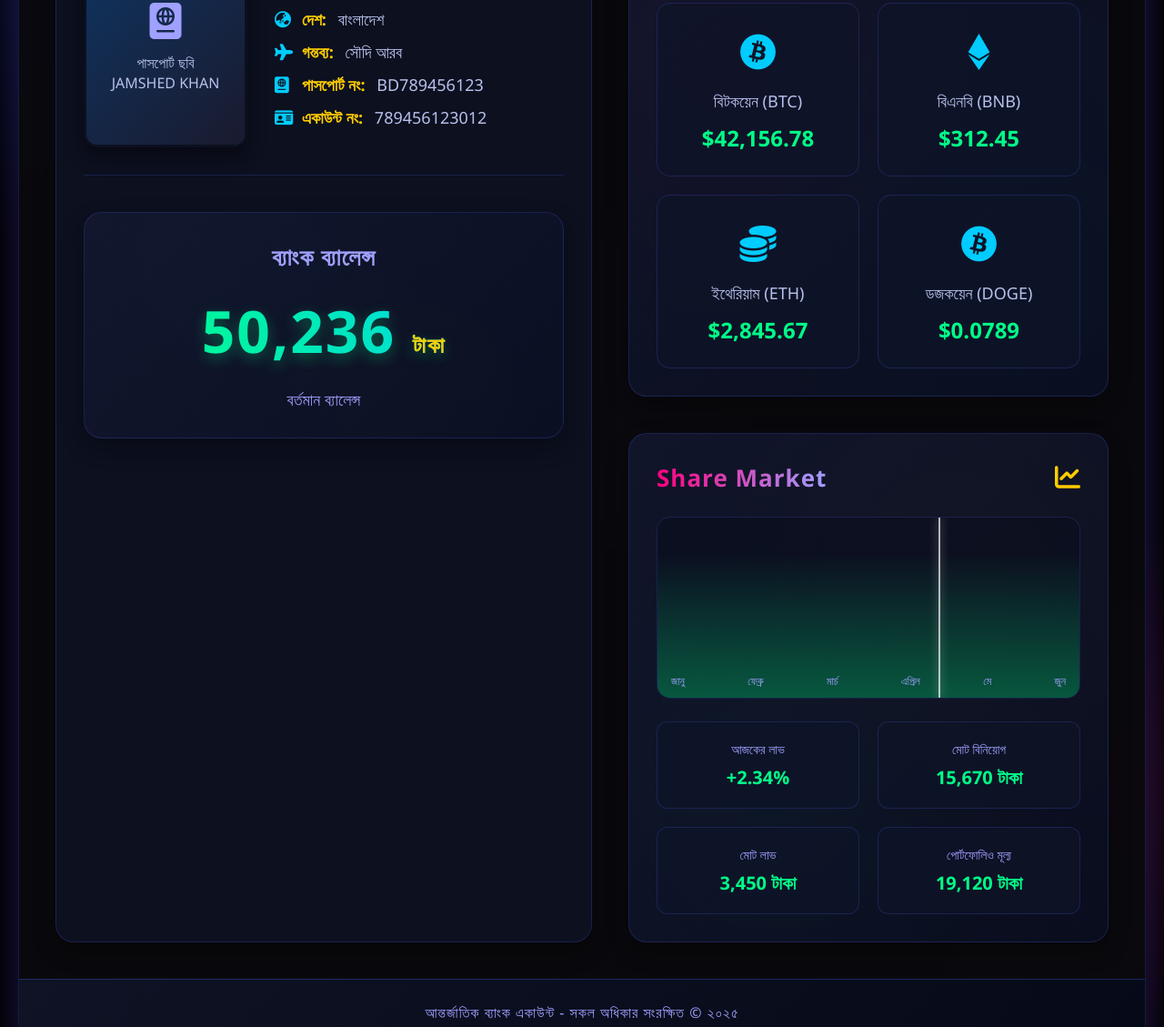
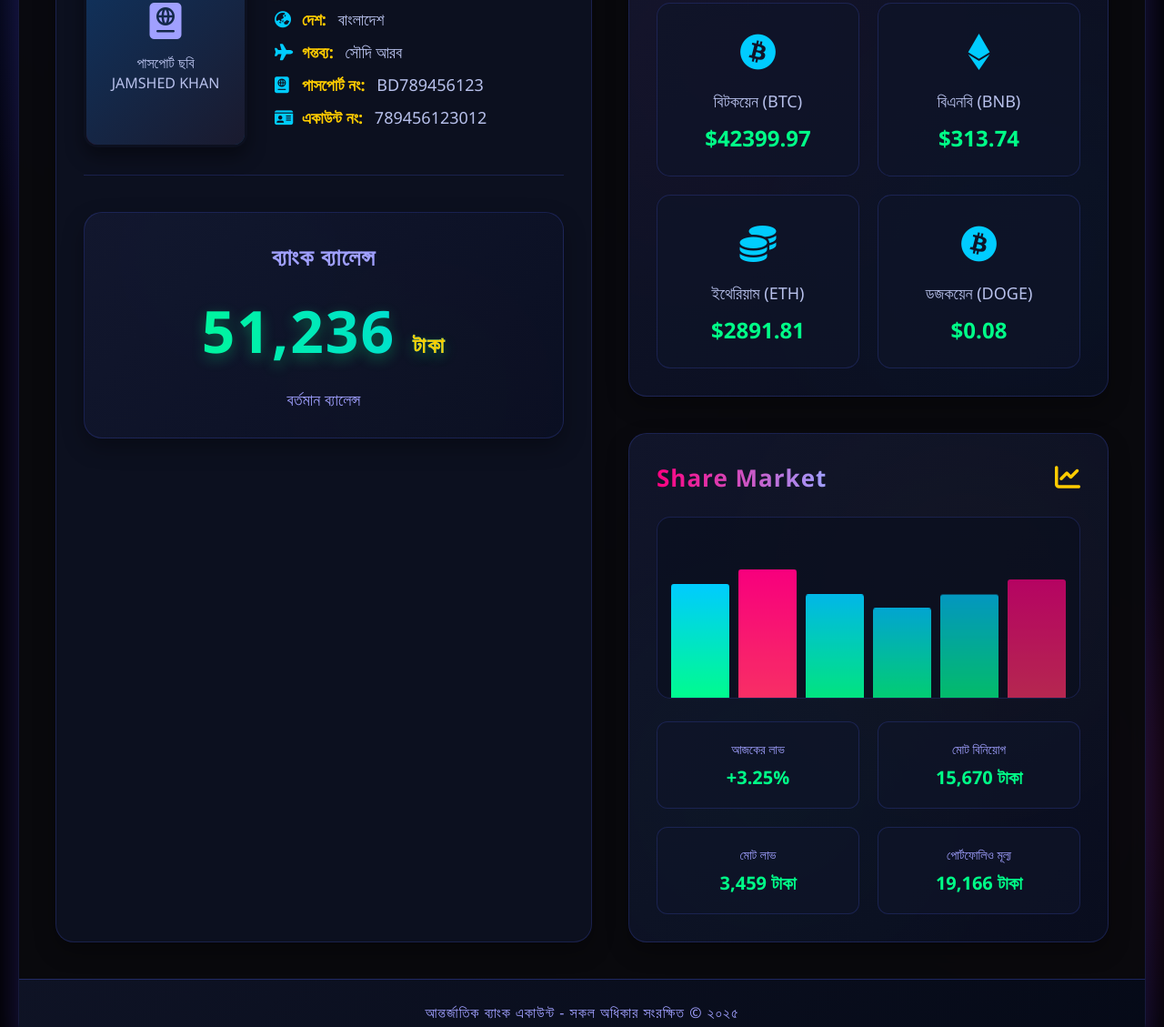
Before and after one commit to jksoft99/jkbank2, a plain HTML site: page index.html in a window 1280 px wide. Shown: the part 336-1465 px from the top of the page at 91% size. Drawn offline with Linux system fonts and the light colour scheme.

Commit message:
Update index.html

```diff
--- a/index.html
+++ b/index.html
@@ -415,37 +415,38 @@
             width: 100%;
             height: 100%;
             position: relative;
+            display: flex;
+            align-items: flex-end;
+            padding: 0 10px;
         }
 
-        .chart-line {
-            position: absolute;
-            bottom: 0;
-            width: 100%;
-            height: 80%;
-            background: linear-gradient(to top, rgba(0, 255, 136, 0.3), transparent);
-            transition: all 2s ease;
+        .chart-bar {
+            flex: 1;
+            background: linear-gradient(to top, #00ff88, #00ccff);
+            margin: 0 5px;
+            border-radius: 3px 3px 0 0;
+            position: relative;
+            transition: all 0.5s ease;
+            animation: chartAnimation 2s ease-in-out infinite alternate;
         }
 
-        .live-line {
-            position: absolute;
-            top: 0;
-            bottom: 0;
-            width: 2px;
-            background: rgba(255, 255, 255, 0.7);
-            animation: liveLineMove 3s linear infinite;
-            box-shadow: 0 0 10px rgba(255, 255, 255, 0.5);
-        }
+        .chart-bar:nth-child(1) { height: 60%; animation-delay: 0s; }
+        .chart-bar:nth-child(2) { height: 80%; animation-delay: 0.2s; }
+        .chart-bar:nth-child(3) { height: 45%; animation-delay: 0.4s; }
+        .chart-bar:nth-child(4) { height: 90%; animation-delay: 0.6s; }
+        .chart-bar:nth-child(5) { height: 70%; animation-delay: 0.8s; }
+        .chart-bar:nth-child(6) { height: 55%; animation-delay: 1s; }
 
-        .chart-points {
+        .chart-labels {
             display: flex;
             justify-content: space-between;
             padding: 0 15px;
             position: absolute;
-            bottom: 10px;
+            bottom: -25px;
             width: 100%;
         }
 
-        .chart-point {
+        .chart-label {
             font-size: 12px;
             color: #a0a0ff;
         }
@@ -520,17 +521,10 @@
             100% { transform: scale(1); }
         }
 
-        @keyframes liveLineMove {
-            0% { left: 0%; opacity: 0; }
-            10% { opacity: 1; }
-            90% { opacity: 1; }
-            100% { left: 100%; opacity: 0; }
-        }
-
         @keyframes chartAnimation {
-            0% { opacity: 0.5; }
-            50% { opacity: 1; }
-            100% { opacity: 0.5; }
+            0% { opacity: 0.7; transform: scaleY(1); }
+            50% { opacity: 1; transform: scaleY(1.1); }
+            100% { opacity: 0.7; transform: scaleY(1); }
         }
 
         @media (max-width: 1100px) {
@@ -607,7 +601,7 @@
 
                 <div class="bank-balance">
                     <h3>ব্যাংক ব্যালেন্স</h3>
-                    <div class="balance-amount" id="balance-amount">50,236 <span class="currency">টাকা</span></div>
+                    <div class="balance-amount" id="balance-amount">51,236 <span class="currency">টাকা</span></div>
                     <p class="balance-note">বর্তমান ব্যালেন্স</p>
                 </div>
             </div>
@@ -649,16 +643,20 @@
                     </div>
                     <div class="market-chart">
                         <div class="chart-container">
-                            <div class="chart-line" id="market-chart"></div>
-                            <div class="live-line" id="live-line"></div>
-                            <div class="chart-points">
-                                <div class="chart-point">জানু</div>
-                                <div class="chart-point">ফেব্রু</div>
-                                <div class="chart-point">মার্চ</div>
-                                <div class="chart-point">এপ্রিল</div>
-                                <div class="chart-point">মে</div>
-                                <div class="chart-point">জুন</div>
-                            </div>
+                            <div class="chart-bar"></div>
+                            <div class="chart-bar"></div>
+                            <div class="chart-bar"></div>
+                            <div class="chart-bar"></div>
+                            <div class="chart-bar"></div>
+                            <div class="chart-bar"></div>
+                        </div>
+                        <div class="chart-labels">
+                            <div class="chart-label">জানু</div>
+                            <div class="chart-label">ফেব্রু</div>
+                            <div class="chart-label">মার্চ</div>
+                            <div class="chart-label">এপ্রিল</div>
+                            <div class="chart-label">মে</div>
+                            <div class="chart-label">জুন</div>
                         </div>
                     </div>
                     <div class="market-stats">
@@ -693,7 +691,7 @@
         // ব্যালেন্স সেটিংস - এখানে থেকে ব্যালেন্স চেঞ্জ করুন
         // =============================================
         const BALANCE_SETTINGS = {
-            currentBalance: 50236, // এখানে আপনার ইচ্ছামত ব্যালেন্স সেট করুন
+            currentBalance: 51236, // এখানে আপনার ইচ্ছামত ব্যালেন্স সেট করুন
             currency: "টাকা",
             autoUpdate: false // true করলে অটোমেটিক চেঞ্জ হবে, false করলে শুধু কোড থেকে চেঞ্জ হবে
         };
@@ -729,8 +727,7 @@
         const todayProfitElement = document.getElementById('today-profit');
         const totalProfitElement = document.getElementById('total-profit');
         const portfolioValueElement = document.getElementById('portfolio-value');
-        const marketChart = document.getElementById('market-chart');
-        const liveLine = document.getElementById('live-line');
+        const chartBars = document.querySelectorAll('.chart-bar');
 
         // এলিমেন্ট রেফারেন্স সেট করা
         balanceData.element = balanceElement;
@@ -809,40 +806,17 @@
 
         // চার্ট আপডেট ফাংশন
         function updateChart() {
-            // র্যান্ডম চার্ট প্যাটার্ন তৈরি করা
-            const points = [];
-            for (let i = 0; i <= 100; i += 10) {
-                points.push(Math.random() * 80 + 20);
-            }
+            // চার্ট বারগুলোর উচ্চতা র্যান্ডমলি আপডেট
+            chartBars.forEach(bar => {
+                const newHeight = Math.random() * 60 + 30;
+                bar.style.height = `${newHeight}%`;
 
-            // চার্ট প্যাথ তৈরি করা
-            const path = `polygon(0% 100%, ${points.map((point, index) => {
-                return `${index * 10}% ${100 - point}%`;
-            }).join(', ')}, 100% 100%)`;
-
-            // চার্ট আপডেট
-            marketChart.style.clipPath = path;
-
-            // চার্ট কালার আপডেট
-            const isPositive = marketData.todayProfit >= 0;
-            marketChart.style.background = isPositive
-                ? 'linear-gradient(to top, rgba(0, 255, 136, 0.3), transparent)'
-                : 'linear-gradient(to top, rgba(255, 51, 102, 0.3), transparent)';
-        }
-
-        // লাইভ লাইন এনিমেশন
-        function animateLiveLine() {
-            // লাইভ লাইন পজিশন রিসেট
-            liveLine.style.left = '0%';
-
-            // প্রতি 3 সেকেন্ডে লাইভ লাইন এনিমেশন
-            setInterval(() => {
-                liveLine.style.left = '0%';
-                setTimeout(() => {
-                    liveLine.style.transition = 'left 3s linear';
-                    liveLine.style.left = '100%';
-                }, 100);
-            }, 3000);
+                // র্যান্ডম কালার গ্রেডিয়েন্ট
+                const isPositive = Math.random() > 0.3;
+                bar.style.background = isPositive
+                    ? 'linear-gradient(to top, #00ff88, #00ccff)'
+                    : 'linear-gradient(to top, #ff3366, #ff0080)';
+            });
         }
 
         // ইনিশিয়ালাইজেশন
@@ -851,17 +825,17 @@
             displayBalance();
 
             // ব্যালেন্স কাউন্টার এফেক্ট (ঐচ্ছিক)
-            let displayBalance = 0;
+            let displayBalanceValue = 0;
             const targetBalance = balanceData.current;
             const increment = targetBalance / 50;
 
             const balanceCounter = setInterval(() => {
-                displayBalance += increment;
-                if (displayBalance >= targetBalance) {
-                    displayBalance = targetBalance;
+                displayBalanceValue += increment;
+                if (displayBalanceValue >= targetBalance) {
+                    displayBalanceValue = targetBalance;
                     clearInterval(balanceCounter);
                 }
-                balanceElement.innerHTML = Math.floor(displayBalance).toLocaleString() + ' <span class="currency">' + BALANCE_SETTINGS.currency + '</span>';
+                balanceElement.innerHTML = Math.floor(displayBalanceValue).toLocaleString() + ' <span class="currency">' + BALANCE_SETTINGS.currency + '</span>';
             }, 30);
 
             // ক্রিপ্টো কার্ডে হোভার এফেক্ট
@@ -895,22 +869,11 @@
             // ইনিশিয়াল চার্ট সেটআপ
             updateChart();
 
-            // লাইভ লাইন এনিমেশন শুরু
-            animateLiveLine();
-
             // শুধুমাত্র মার্কেট ডেটা আপডেট (ব্যালেন্স নয়)
             setInterval(updateMarket, 3000);
 
-            // =============================================
-            // ব্যালেন্স ম্যানুয়ালি আপডেট করার উদাহরণ:
-            // নিচের লাইনগুলি আনকমেন্ট করে ব্যালেন্স চেঞ্জ করতে পারেন
-            // =============================================
-
-            // 5 সেকেন্ড পর ব্যালেন্স চেঞ্জ করার উদাহরণ:
-            // setTimeout(() => updateBalance(75000), 5000);
-
-            // 10 সেকেন্ড পর আরেকটি ব্যালেন্স চেঞ্জ:
-            // setTimeout(() => updateBalance(120000), 10000);
+            // প্রতি 5 সেকেন্ডে চার্ট আপডেট
+            setInterval(updateChart, 5000);
         });
 
         // =============================================
```
